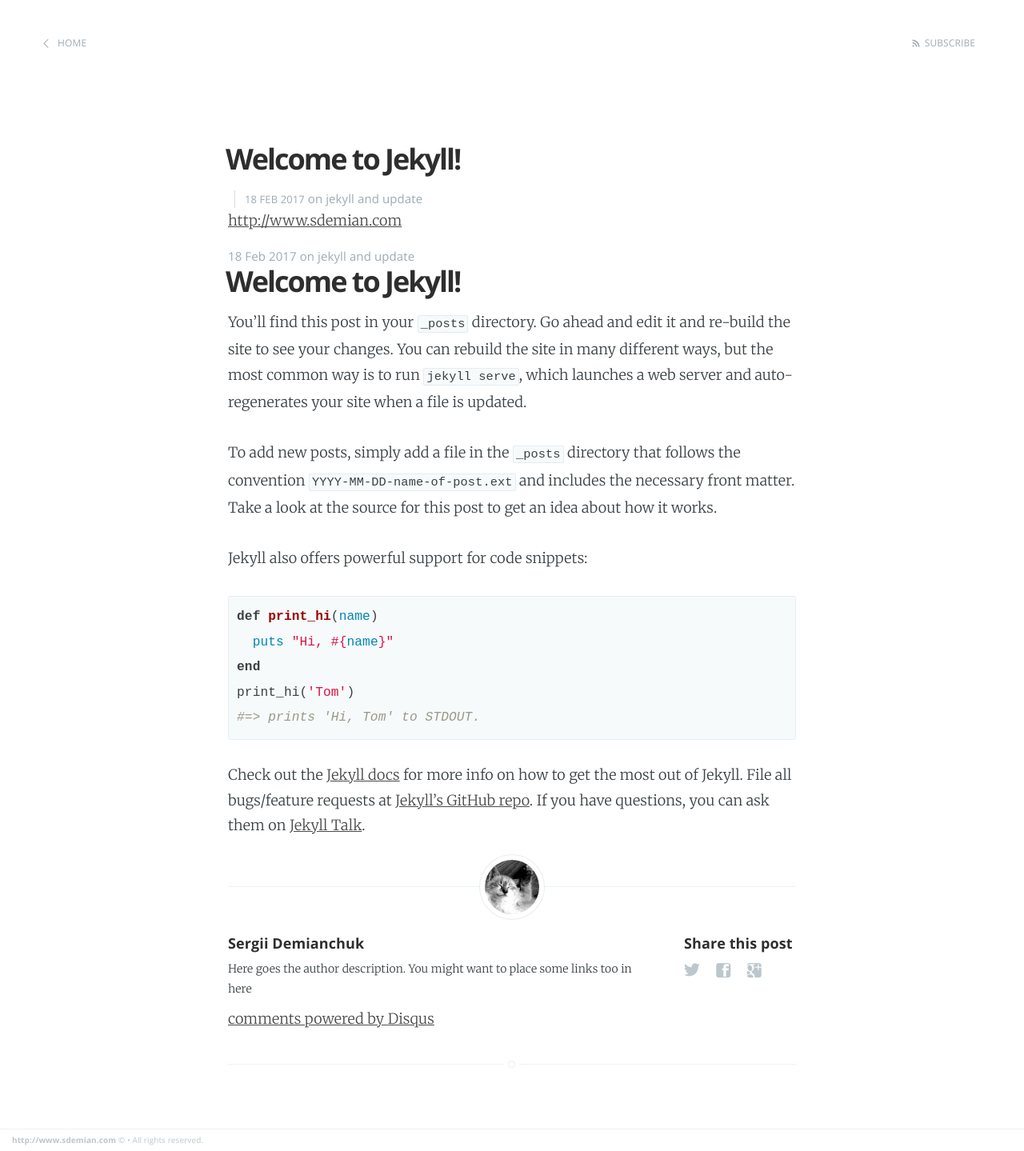
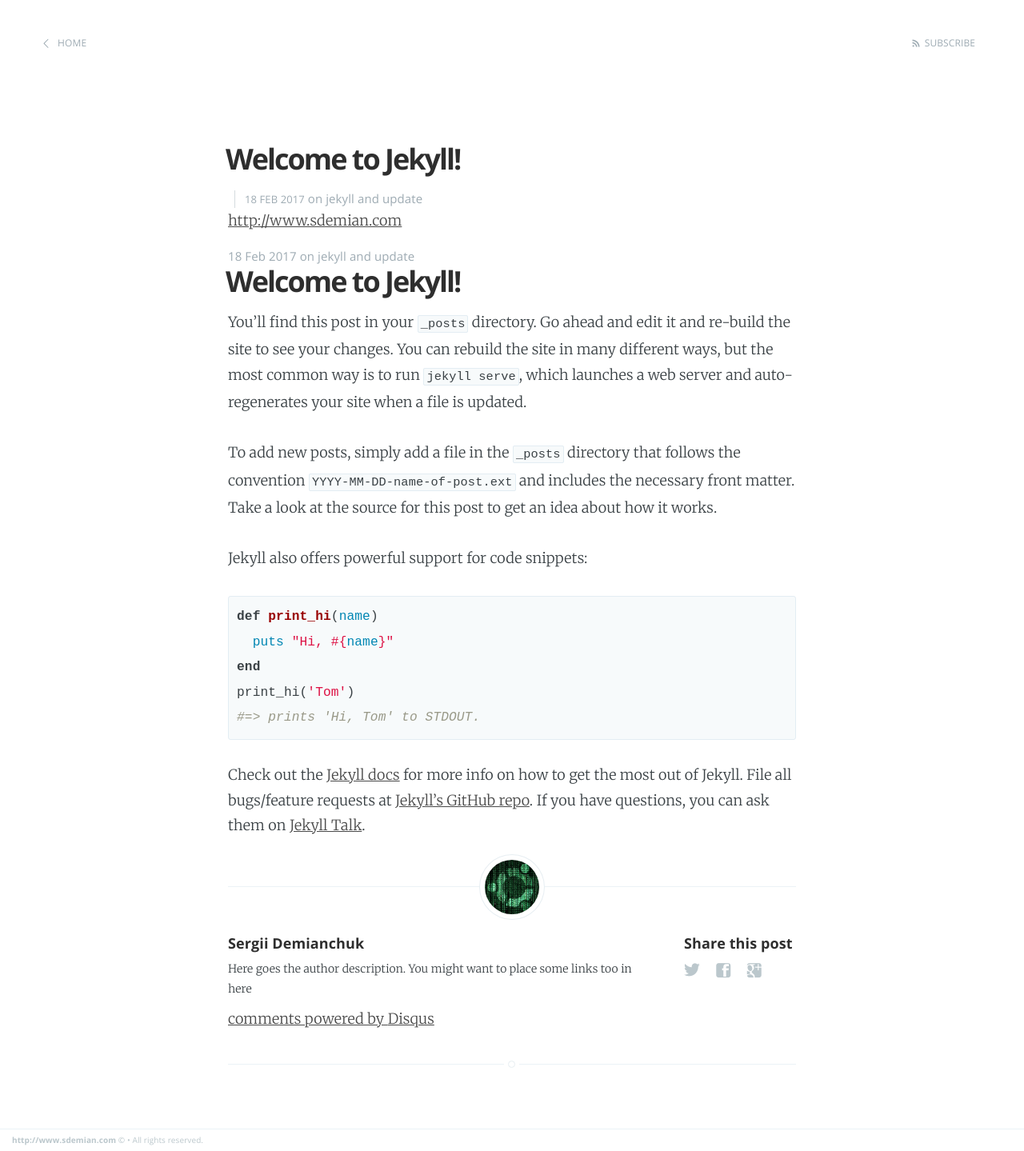
Before and after one commit to ndemianc/sdemian, a Jekyll site: the page built from _posts/2017-02-18-welcome-to-jekyll.markdown, in a window 1280 px wide. Shown: the whole page at 80% size. Built offline with Jekyll 4.4.1, drawn with Linux system fonts in a browser that asks for light colours; comment, search, counter and statistics services are not loaded.

Commit message:
Fix references #2

```diff
--- a/_includes/disqus.html
+++ b/_includes/disqus.html
@@ -6,10 +6,10 @@
         var disqus_developer = 1; // developer mode is on
         (function() {
             var dsq = document.createElement('script'); dsq.type = 'text/javascript'; dsq.async = true;
-            dsq.src = 'http://' + disqus_shortname + '.disqus.com/embed.js';
+            dsq.src = 'https://' + disqus_shortname + '.disqus.com/embed.js';
             (document.getElementsByTagName('head')[0] || document.getElementsByTagName('body')[0]).appendChild(dsq);
         })();
     </script>
     <noscript>Please enable JavaScript to view the <a href="https://disqus.com/?ref_noscript">comments powered by Disqus.</a></noscript>
-    <a href="http://disqus.com" class="dsq-brlink">comments powered by <span class="logo-disqus">Disqus</span></a>
+    <a href="https://disqus.com" class="dsq-brlink">comments powered by <span class="logo-disqus">Disqus</span></a>
 </section>
--- a/_layouts/post.html
+++ b/_layouts/post.html
@@ -64,7 +64,7 @@
             <!-- If we want to display author's name and bio -->
             {% if site.author %}
                 <figure class="author-image">
-                    <a class="img" href="{{ site.baseurl }}" style="background-image: url(/assets/images/profile.png)">
+                    <a class="img" href="{{ site.baseurl }}" style="background-image: url(/assets/images/profile_image.png)">
                     <span class="hidden">{{site.author}}'s Picture</span></a>
                 </figure>
                 <section class="author">
```
